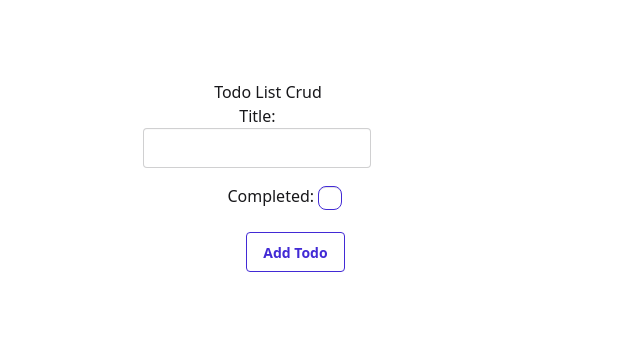
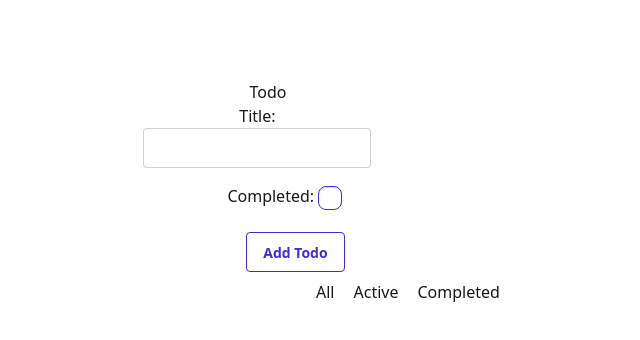
Before and after one commit to mahmudovb10/Todo, a React (Vite) app: page / in a window 1280 px wide. Shown: the top 340 px of the page, without its empty margins (372-1012 px from the left). Built offline with nearby package versions, Linux system fonts and the light colour scheme.

Commit message:
updated more elements

```diff
--- a/index.html
+++ b/index.html
@@ -1,5 +1,5 @@
 <!DOCTYPE html>
-<html lang="en">
+<html lang="en" data-theme="light">
   <head>
     <meta charset="UTF-8" />
     <meta name="viewport" content="width=device-width, initial-scale=1.0" />
--- a/src/App.jsx
+++ b/src/App.jsx
@@ -1,5 +1,10 @@
 import { useDispatch, useSelector } from "react-redux";
-import { addTodo, removeTodo, editTodo } from "./app/features/todosSlice";
+import {
+  addTodo,
+  removeTodo,
+  editTodo,
+  filter,
+} from "./app/features/todosSlice";
 import { useState } from "react";
 
 function App() {
@@ -47,7 +52,7 @@ function App() {
 
   return (
     <div className="mt-20">
-      <h1 className="flex justify-center">Todo List Crud</h1>
+      <h1 className="flex justify-center">Todo</h1>
       <form className="flex justify-center" onSubmit={handleSubmit}>
         <div className="flex flex-col items-center justify-center relative left-[6rem]">
           <label>Title: </label>
@@ -71,7 +76,24 @@ function App() {
           Add Todo
         </button>
       </form>
-      <ul className="flex flex-col items-center gap-5 relative top-[10rem] rigth-[2rem] ">
+      <div className="filterBtns">
+        <button className="filterAll" onClick={() => dispatch(filter("all"))}>
+          All
+        </button>
+        <button
+          className="filterActive"
+          onClick={() => dispatch(filter("active"))}
+        >
+          Active
+        </button>
+        <button
+          className="filterCompleted"
+          onClick={() => dispatch(filter("completed"))}
+        >
+          Completed
+        </button>
+      </div>
+      <ul className="flex flex-col items-center gap-5 relative top-[10rem] rigth-[2rem] pb-20">
         {todos &&
           todos.map((todo) => {
             return (
--- a/src/app/features/todosSlice.js
+++ b/src/app/features/todosSlice.js
@@ -12,25 +12,33 @@ const todoslice = createSlice({
   reducers: {
     addTodo: (state, { payload }) => {
       state.todos.push(payload);
+      localStorage.setItem("todos", JSON.stringify(state));
     },
     removeTodo: (state, { payload }) => {
       state.todos = state.todos.filter((todo) => todo.id !== payload);
+      localStorage.setItem("todos", JSON.stringify(state));
     },
     editTodo: (state, { payload }) => {
-      state.todos = state.todos.map((todo) => {
-        if (todo.id == payload.id) {
-          return {
-            ...todo,
-            title: payload.title,
-            completed: payload.completed,
-          };
-        } else {
-          return todo;
-        }
-      });
+      state.todos = state.todos.map((todo) =>
+        todo.id === payload.id
+          ? { ...todo, title: payload.title, completed: payload.completed }
+          : todo
+      );
+      localStorage.setItem("todos", JSON.stringify(state));
+    },
+    filter: (state, { payload }) => {
+      const saved = JSON.parse(localStorage.getItem("todos"))?.todos || [];
+
+      if (payload === "all") {
+        state.todos = saved;
+      } else if (payload === "active") {
+        state.todos = saved.filter((item) => !item.completed);
+      } else if (payload === "completed") {
+        state.todos = saved.filter((item) => item.completed);
+      }
     },
   },
 });
 
-export const { addTodo, removeTodo, editTodo } = todoslice.actions;
+export const { addTodo, removeTodo, editTodo, filter } = todoslice.actions;
 export default todoslice.reducer;
--- a/src/index.css
+++ b/src/index.css
@@ -1,6 +1,23 @@
 @import "tailwindcss";
 @plugin "daisyui";
 
-/* ul {
-  list-style: none;
-} */
+.filterBtns {
+  display: flex;
+  margin-left: 44rem;
+  position: relative;
+  top: 7rem;
+  right: 1rem;
+  gap: 19px;
+}
+
+.filterAll {
+  cursor: pointer;
+}
+
+.filterActive {
+  cursor: pointer;
+}
+
+.filterCompleted {
+  cursor: pointer;
+}
```
Also changed, not shown: public/images/main image.png (added).
